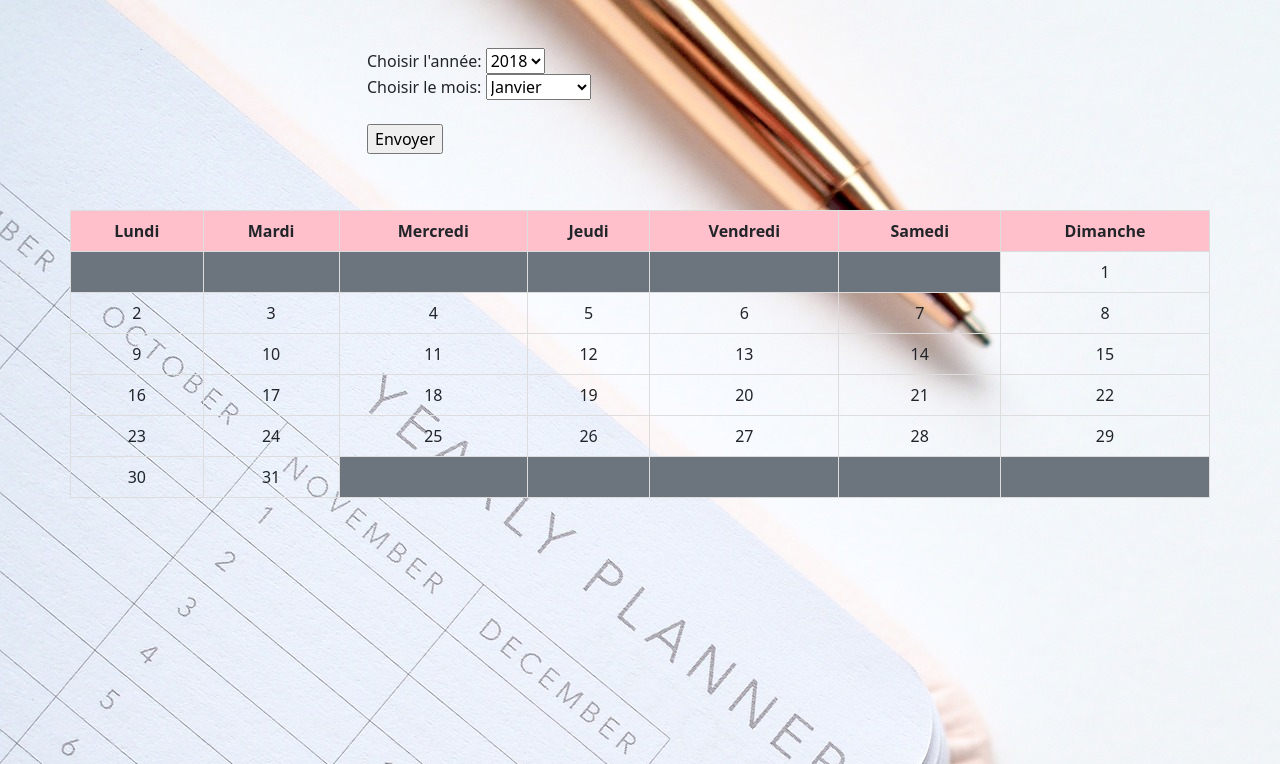
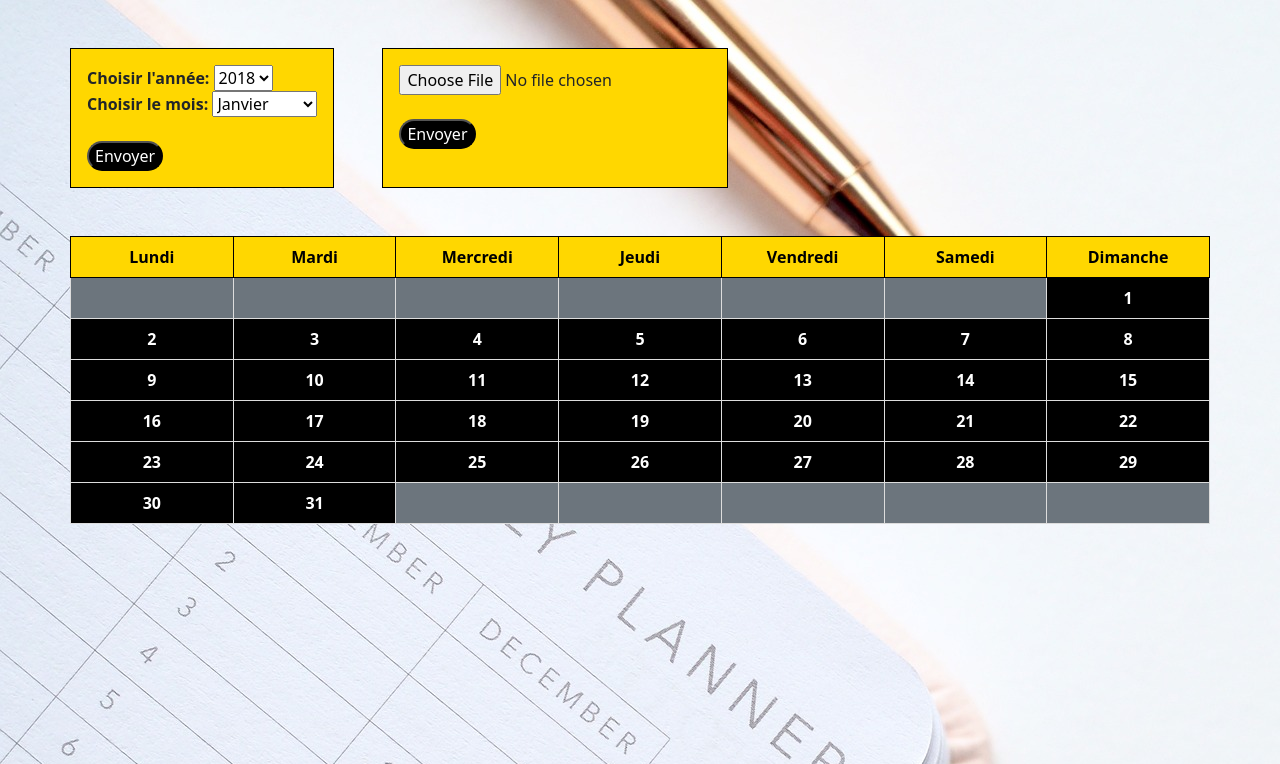
Before and after one commit to lhp9david/projetPro, a PHP site: page /accueil.php in a window 1280 px wide. Shown: the top 764 px of the page. Run offline with PHP 8.4, Linux system fonts and the light colour scheme; data that the repository does not hold is empty.

Commit message:
arborescence

```diff
--- a/accueil.php
+++ b/accueil.php
@@ -1,20 +1,32 @@
 <?php
 if (isset($_GET['year'])) {
     $year = $_GET['year'];
+    if($_GET['year'] < 1970 || $_GET['year'] > 2038){
+        echo 'Veuillez selectionner une année valide <br>';
+        echo '<button type="button"><a href="accueil.php">Retour</a></button>';
+        exit;
+    }
 }
 
 if (isset($_GET['month'])) {
+    if($_GET['month'] > 12 || $_GET['month'] < 1 ){
+        echo 'Veuillez selectionner un mois valide <br>';
+        echo '<button type="button"><a href="accueil.php">Retour</a></button>';
+        exit;
+    }
     $month = $_GET['month'];
 }
-$days = ['Lundi','Mardi','Mercredi','Jeudi','Vendredi','Samedi','Dimanche'];
-$months = ['Janvier','Février','Mars','Avril','Mai','Juin','Juillet','Aout','Septembre','Octobre','Novembre','Decembre'];
+$days = ['Lundi', 'Mardi', 'Mercredi', 'Jeudi', 'Vendredi', 'Samedi', 'Dimanche'];
+$months = ['Janvier', 'Février', 'Mars', 'Avril', 'Mai', 'Juin', 'Juillet', 'Aout', 'Septembre', 'Octobre', 'Novembre', 'Decembre'];
+//tableau des jours fériés en France
 
-function showCalendar($month, $year)
+
+function showCalendar($month, $year,)
 {
     $daysInMonth = cal_days_in_month(CAL_GREGORIAN, $month, $year);
     echo '
 
-    <table>
+    <table class="col-12">
         <thead>
             <tr>
                 <th>Lundi</th>
@@ -78,8 +90,9 @@ function showCalendar($month, $year)
 
     <div class="container">
         <div class="row">
-        <form class="col-lg-6 m-auto my-5" class="" method="">
+            <form class="choice col-lg-6  my-5 col-12" class="" method="">
                 <label for="year">Choisir l'année:</label>
+
                 <select id="year" name="year">
                     <option value="2018">2018</option>
                     <option value="2019">2019</option>
@@ -107,13 +120,18 @@ function showCalendar($month, $year)
                 <br><br>
                 <input type="submit" value="Envoyer">
             </form>
+            <div class="doc col-lg-6 my-5 mx-5 ">
+                <input type="file"> <br><br>
+                <input type="submit" value="Envoyer">
+            </div>
 
-        <h1><?=$month.' '.$year?></h1>
+
             <?php if (isset($_GET['year']) && isset($_GET['month'])) {
-            // if($_GET['month']>12 || )
+
                 $month = $_GET['month'];
-            $year = $_GET['year'];
-            showCalendar($month, $year);
+                $year = $_GET['year']; ?>
+                <h1 class="text-end"><?= $months[$month - 1] . ' ' . $year ?></h1>
+            <?php showCalendar($month, $year);
             } else {
                 showCalendar(date('m'), date('Y'));
             } ?>
--- a/assets/style.css
+++ b/assets/style.css
@@ -5,6 +5,25 @@ html,body {
 }
 body {
     background-image: url(/assets/img/planner-g95658c39c_1920.jpg);
+}
+/***********************Choix du mois et de l'année**************************/
+.choice,.doc {
+  width: fit-content;
+  border: 1px solid black;
+  background-color: gold;
+  padding: 1em;
+  font-weight: bold;
+}
+.choice input,.doc input[type="submit"] {
+  border-radius: 1em;
+  background-color: black;
+  color: white;
+}
+.choice input:hover,.doc input[type="submit"]:hover {
+  background-color: white;
+  color: black;
+  transition: 0.5s;
+  cursor: pointer;
 }
 
 /*******************CALENDRIER******************************/
@@ -15,16 +34,43 @@ table {
   th, td {
     border: 1px solid #ddd;
     padding: 8px;
+    width: 100px;
     text-align: center;
-  }
-  th {
-    background-color: #f2f2f2;
-  }
-  th {
-    background-color: pink;
-  }
-  caption {
-    text-align: center;
-    font-size: larger;
+    background-color: black;
+    color: white;
     font-weight: bold;
   }
+
+  th {
+    background-color: gold;
+    color: black;
+    border: 1px solid black;
+  }
+
+  td:hover {
+    background-color: white;
+    color: black;
+    transition: 0.5s;
+    cursor: pointer;
+  }
+
+
+@media screen and (max-width: 425px) {
+.container {
+    width: 90%;
+    margin: auto;
+    padding: 0;
+
+    }
+    th,td{
+        font-size: 0.5em;
+        padding: 0.4em;
+      }
+      .choice,.doc{
+        font-size: 0.6em;
+        padding: 0.5em;
+      }
+      .doc {
+        margin-left: 0;
+      }
+}
```
Also changed, not shown: controllers/controller-login.php (added, +15 -0 lines), index.php (+3 -47 lines), views/view-login.php (added, +48 -0 lines). Lines whose indentation alone changed are shown as unchanged.
